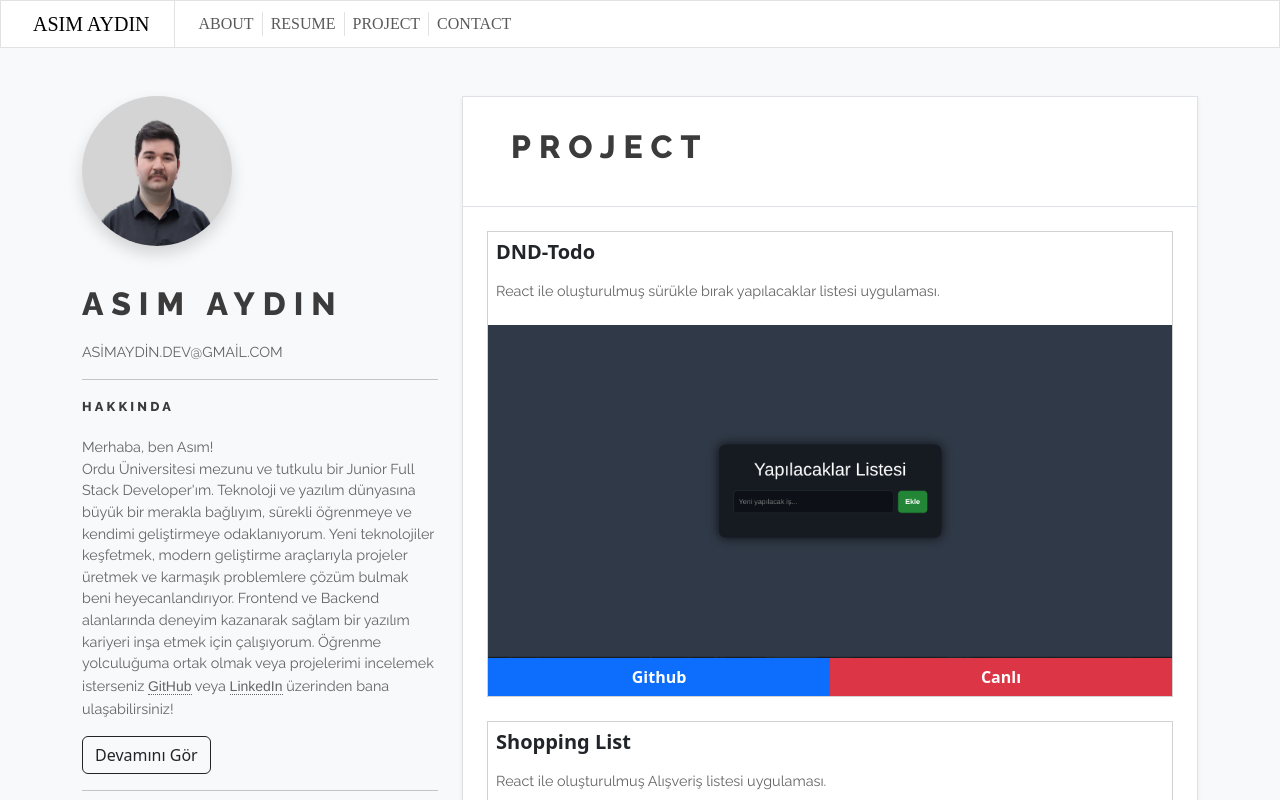
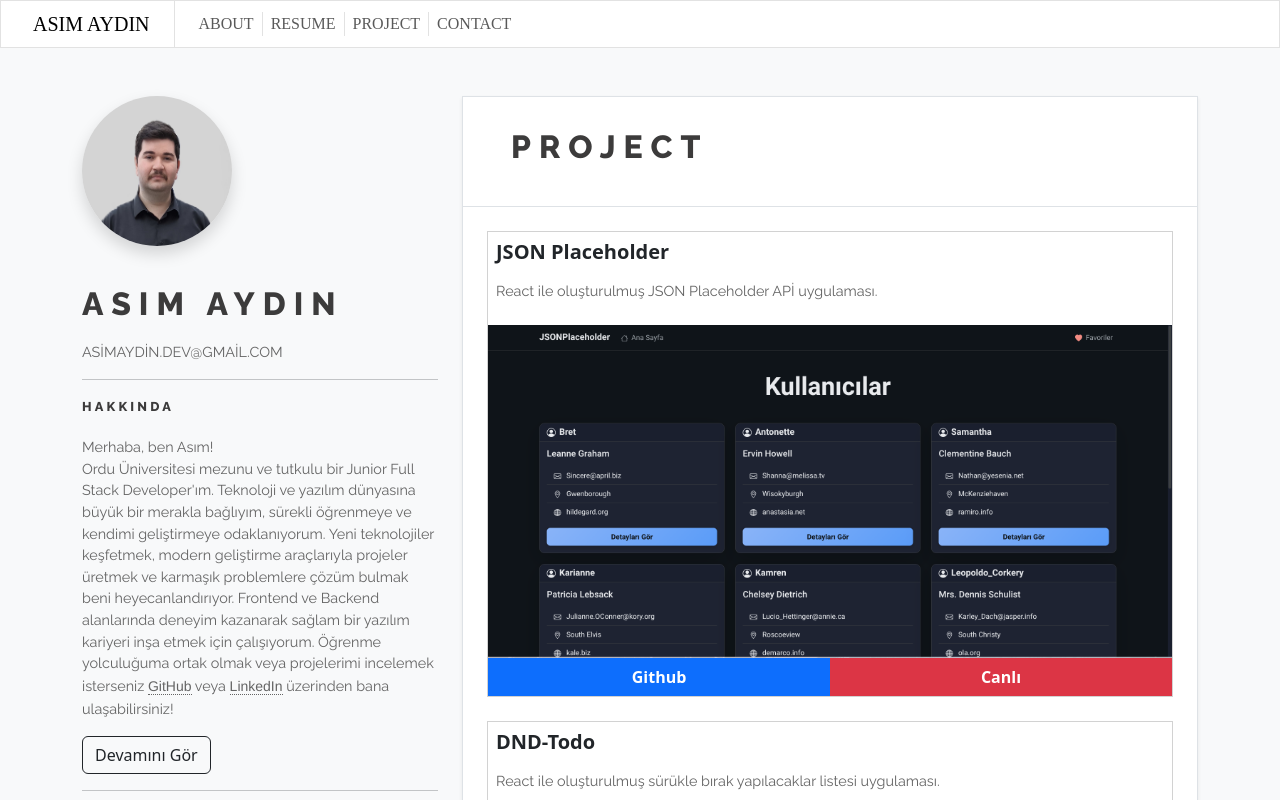
Before and after one commit to asmaydn28/react-website, a React (Vite) app: page /Project in a window 1280 px wide. Shown: the top 800 px of the page. Built offline with nearby package versions, Linux system fonts and the light colour scheme.

Commit message:
new project

```diff
--- a/src/sections/Project/CardsProject.jsx
+++ b/src/sections/Project/CardsProject.jsx
@@ -3,6 +3,14 @@ import ProjectCard from "./Card";
 function CardsProject() {
   return (
     <>
+      <ProjectCard
+        title={"JSON Placeholder"}
+        text={"React ile oluşturulmuş JSON Placeholder APİ uygulaması."}
+        img={"/img/18.png"}
+        github={"https://github.com/asmaydn28/json-placeholder-react-app"}
+        netlify={"https://asimaydin18.netlify.app/"}
+      />
+
       <ProjectCard
         title={"DND-Todo"}
         text={"React ile oluşturulmuş sürükle bırak yapılacaklar listesi uygulaması."}
```
Also changed, not shown: public/img/18.png (added).
